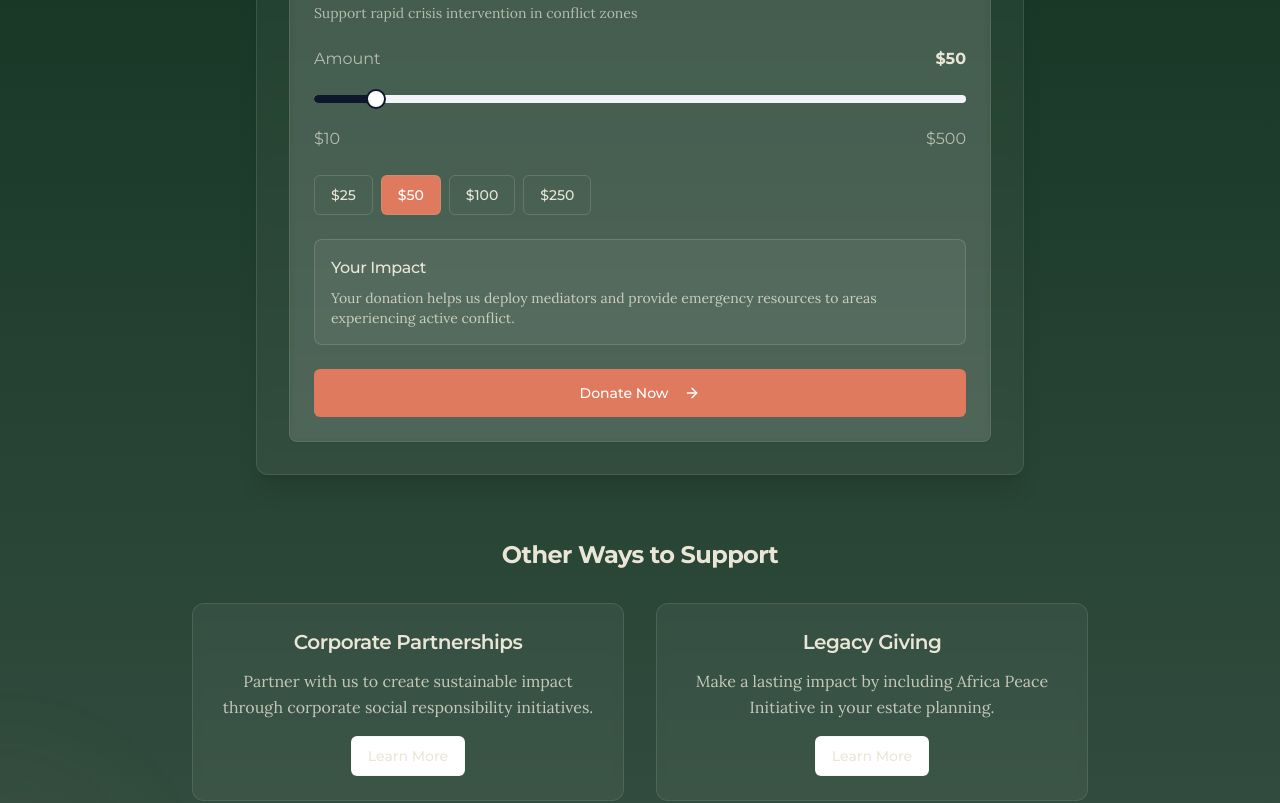
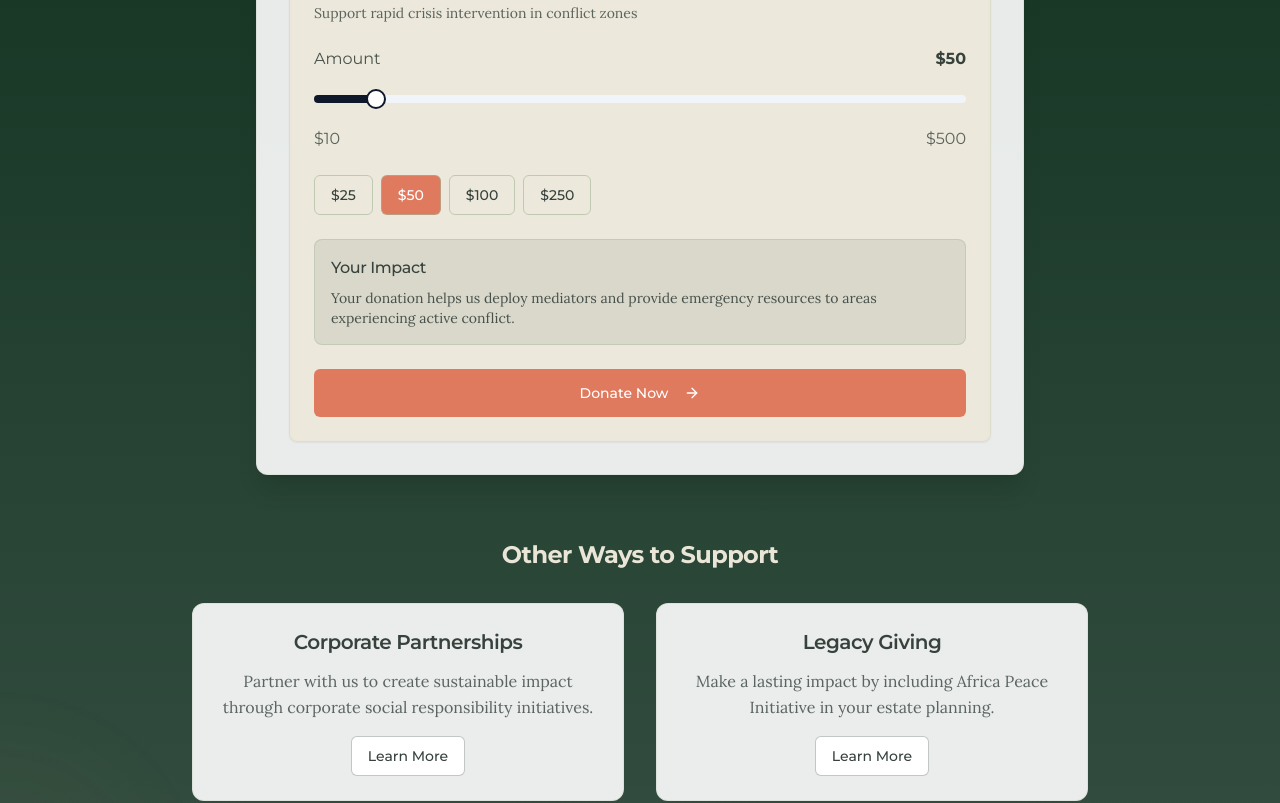
Before and after one commit to MorrisMuuoMulitu/africa-peace-initiative-website, a React (Vite) app: page /donate in a window 1280 px wide. Shown: the part 580-1383 px from the top of the page. Built offline with nearby package versions, Linux system fonts and the light colour scheme.

Commit message:
Fix: Ensure text visibility
Adjust text colors and contrast to improve readability across the website.

```diff
--- a/src/components/Donation.tsx
+++ b/src/components/Donation.tsx
@@ -61,14 +61,14 @@ const Donation = () => {
           </p>
         </div>
 
-        <div className="mt-12 bg-white/5 backdrop-blur-sm p-8 rounded-xl border border-white/10 shadow-xl max-w-3xl mx-auto">
+        <div className="mt-12 bg-white/90 backdrop-blur-sm p-8 rounded-xl border border-api-sage/20 shadow-xl max-w-3xl mx-auto">
           <Tabs defaultValue="emergency" className="w-full">
-            <TabsList className="grid grid-cols-3 mb-8 bg-api-darkgreen/50">
+            <TabsList className="grid grid-cols-3 mb-8 bg-api-darkgreen">
               {donationPrograms.map((program) => (
                 <TabsTrigger
                   key={program.id}
                   value={program.id}
-                  className="py-3 data-[state=active]:bg-api-terracotta data-[state=active]:text-white text-sm"
+                  className="py-3 data-[state=active]:bg-api-terracotta data-[state=active]:text-white text-sm text-white"
                 >
                   {program.title}
                 </TabsTrigger>
@@ -77,18 +77,18 @@ const Donation = () => {
 
             {donationPrograms.map((program) => (
               <TabsContent key={program.id} value={program.id}>
-                <Card className="border-api-sage/20 bg-white/10 backdrop-blur-sm">
+                <Card className="border-api-sage/20 bg-api-cream/90 backdrop-blur-sm">
                   <CardHeader>
-                    <CardTitle className="text-api-cream">{program.title}</CardTitle>
-                    <CardDescription className="text-api-cream/70">
+                    <CardTitle className="text-api-charcoal">{program.title}</CardTitle>
+                    <CardDescription className="text-api-charcoal/80">
                       {program.description}
                     </CardDescription>
                   </CardHeader>
                   <CardContent className="space-y-6">
                     <div>
                       <div className="flex justify-between mb-2">
-                        <span className="text-api-cream/70">Amount</span>
-                        <span className="text-api-cream font-bold">${donationAmount}</span>
+                        <span className="text-api-charcoal/90">Amount</span>
+                        <span className="text-api-charcoal font-bold">${donationAmount}</span>
                       </div>
                       <Slider
                         value={[donationAmount]}
@@ -99,8 +99,8 @@ const Donation = () => {
                         className="py-4"
                       />
                       <div className="flex justify-between mt-2">
-                        <span className="text-api-cream/70">$10</span>
-                        <span className="text-api-cream/70">$500</span>
+                        <span className="text-api-charcoal/80">$10</span>
+                        <span className="text-api-charcoal/80">$500</span>
                       </div>
                     </div>
 
@@ -109,8 +109,8 @@ const Donation = () => {
                         <Button
                           key={amount}
                           variant="outline"
-                          className={`border-api-sage/30 hover:border-api-terracotta hover:bg-api-terracotta hover:text-white ${
-                            donationAmount === amount ? 'bg-api-terracotta text-white' : 'bg-transparent text-api-cream'
+                          className={`border-api-sage/60 hover:border-api-terracotta hover:bg-api-terracotta hover:text-white ${
+                            donationAmount === amount ? 'bg-api-terracotta text-white' : 'bg-transparent text-api-charcoal'
                           }`}
                           onClick={() => setDonationAmount(amount)}
                         >
@@ -119,9 +119,9 @@ const Donation = () => {
                       ))}
                     </div>
 
-                    <div className="mt-6 p-4 rounded-lg bg-white/5 border border-api-sage/30">
-                      <h4 className="text-api-cream mb-2 font-medium">Your Impact</h4>
-                      <p className="text-api-cream/80 text-sm">{program.impact}</p>
+                    <div className="mt-6 p-4 rounded-lg bg-api-forestgreen/10 border border-api-sage/40">
+                      <h4 className="text-api-charcoal mb-2 font-medium">Your Impact</h4>
+                      <p className="text-api-charcoal/90 text-sm">{program.impact}</p>
                     </div>
                   </CardContent>
                   <CardFooter>
--- a/src/pages/Donation.tsx
+++ b/src/pages/Donation.tsx
@@ -64,14 +64,14 @@ const DonationPage = () => {
             </p>
           </div>
 
-          <div className="mt-12 bg-white/5 backdrop-blur-sm p-8 rounded-xl border border-white/10 shadow-xl max-w-3xl mx-auto">
+          <div className="mt-12 bg-white/90 backdrop-blur-sm p-8 rounded-xl border border-api-sage/20 shadow-xl max-w-3xl mx-auto">
             <Tabs defaultValue="emergency" className="w-full">
-              <TabsList className="grid grid-cols-3 mb-8 bg-api-darkgreen/50">
+              <TabsList className="grid grid-cols-3 mb-8 bg-api-darkgreen">
                 {donationPrograms.map((program) => (
                   <TabsTrigger
                     key={program.id}
                     value={program.id}
-                    className="py-3 data-[state=active]:bg-api-terracotta data-[state=active]:text-white text-sm"
+                    className="py-3 data-[state=active]:bg-api-terracotta data-[state=active]:text-white text-sm text-white"
                   >
                     {program.title}
                   </TabsTrigger>
@@ -80,18 +80,18 @@ const DonationPage = () => {
 
               {donationPrograms.map((program) => (
                 <TabsContent key={program.id} value={program.id}>
-                  <Card className="border-api-sage/20 bg-white/10 backdrop-blur-sm">
+                  <Card className="border-api-sage/20 bg-api-cream/90 backdrop-blur-sm">
                     <CardHeader>
-                      <CardTitle className="text-api-cream">{program.title}</CardTitle>
-                      <CardDescription className="text-api-cream/70">
+                      <CardTitle className="text-api-charcoal">{program.title}</CardTitle>
+                      <CardDescription className="text-api-charcoal/80">
                         {program.description}
                       </CardDescription>
                     </CardHeader>
                     <CardContent className="space-y-6">
                       <div>
                         <div className="flex justify-between mb-2">
-                          <span className="text-api-cream/70">Amount</span>
-                          <span className="text-api-cream font-bold">${donationAmount}</span>
+                          <span className="text-api-charcoal/90">Amount</span>
+                          <span className="text-api-charcoal font-bold">${donationAmount}</span>
                         </div>
                         <Slider
                           value={[donationAmount]}
@@ -102,8 +102,8 @@ const DonationPage = () => {
                           className="py-4"
                         />
                         <div className="flex justify-between mt-2">
-                          <span className="text-api-cream/70">$10</span>
-                          <span className="text-api-cream/70">$500</span>
+                          <span className="text-api-charcoal/80">$10</span>
+                          <span className="text-api-charcoal/80">$500</span>
                         </div>
                       </div>
 
@@ -112,8 +112,8 @@ const DonationPage = () => {
                           <Button
                             key={amount}
                             variant="outline"
-                            className={`border-api-sage/30 hover:border-api-terracotta hover:bg-api-terracotta hover:text-white ${
-                              donationAmount === amount ? 'bg-api-terracotta text-white' : 'bg-transparent text-api-cream'
+                            className={`border-api-sage/60 hover:border-api-terracotta hover:bg-api-terracotta hover:text-white ${
+                              donationAmount === amount ? 'bg-api-terracotta text-white' : 'bg-transparent text-api-charcoal'
                             }`}
                             onClick={() => setDonationAmount(amount)}
                           >
@@ -122,9 +122,9 @@ const DonationPage = () => {
                         ))}
                       </div>
 
-                      <div className="mt-6 p-4 rounded-lg bg-white/5 border border-api-sage/30">
-                        <h4 className="text-api-cream mb-2 font-medium">Your Impact</h4>
-                        <p className="text-api-cream/80 text-sm">{program.impact}</p>
+                      <div className="mt-6 p-4 rounded-lg bg-api-forestgreen/10 border border-api-sage/40">
+                        <h4 className="text-api-charcoal mb-2 font-medium">Your Impact</h4>
+                        <p className="text-api-charcoal/90 text-sm">{program.impact}</p>
                       </div>
                     </CardContent>
                     <CardFooter>
@@ -141,21 +141,21 @@ const DonationPage = () => {
           <div className="mt-16 text-center">
             <h3 className="text-2xl font-bold text-api-cream mb-4">Other Ways to Support</h3>
             <div className="grid md:grid-cols-2 gap-8 max-w-4xl mx-auto mt-8">
-              <div className="bg-white/5 backdrop-blur-sm p-6 rounded-xl border border-white/10">
-                <h4 className="text-xl font-semibold text-api-cream mb-3">Corporate Partnerships</h4>
-                <p className="text-api-cream/80 mb-4">
+              <div className="bg-white/90 backdrop-blur-sm p-6 rounded-xl border border-api-sage/20">
+                <h4 className="text-xl font-semibold text-api-charcoal mb-3">Corporate Partnerships</h4>
+                <p className="text-api-charcoal/80 mb-4">
                   Partner with us to create sustainable impact through corporate social responsibility initiatives.
                 </p>
-                <Button variant="outline" className="border-api-cream/30 text-api-cream hover:bg-api-cream/10">
+                <Button variant="outline" className="border-api-charcoal/30 text-api-charcoal hover:bg-api-cream/50">
                   Learn More
                 </Button>
               </div>
-              <div className="bg-white/5 backdrop-blur-sm p-6 rounded-xl border border-white/10">
-                <h4 className="text-xl font-semibold text-api-cream mb-3">Legacy Giving</h4>
-                <p className="text-api-cream/80 mb-4">
+              <div className="bg-white/90 backdrop-blur-sm p-6 rounded-xl border border-api-sage/20">
+                <h4 className="text-xl font-semibold text-api-charcoal mb-3">Legacy Giving</h4>
+                <p className="text-api-charcoal/80 mb-4">
                   Make a lasting impact by including Africa Peace Initiative in your estate planning.
                 </p>
-                <Button variant="outline" className="border-api-cream/30 text-api-cream hover:bg-api-cream/10">
+                <Button variant="outline" className="border-api-charcoal/30 text-api-charcoal hover:bg-api-cream/50">
                   Learn More
                 </Button>
               </div>
```
